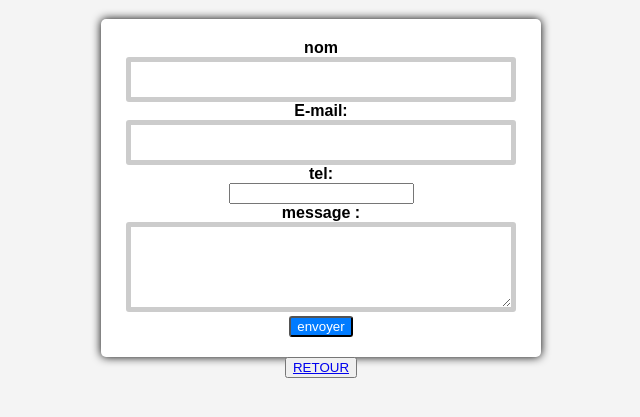
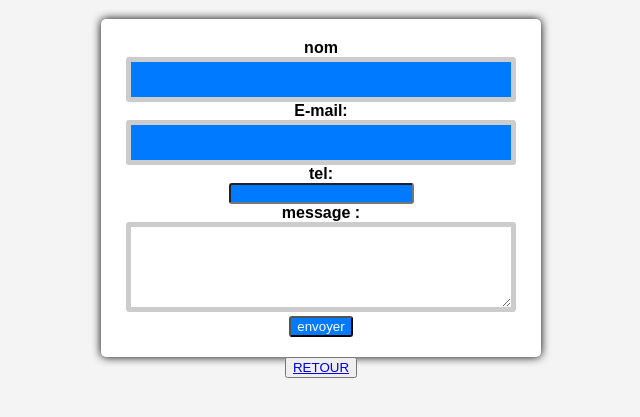
Before and after one commit to thomas-thd/site-principale, a plain HTML site: page tp3/index.html in a window 1280 px wide. Shown: the part 61-478 px from the top of the page, without its empty margins (319-959 px from the left). Drawn offline with Linux system fonts and the light colour scheme.

Commit message:
Update styles 1.css

```diff
--- a/tp3/styles 1.css
+++ b/tp3/styles 1.css
@@ -30,4 +30,11 @@ input[type="submit"]{
      border-radius: 3px;
      cursor: pointer;
     }
-input[type="submit"]:hover{ background-color: red;}
+input:hover{ background-color: red;}
+input{
+     background-color: #007bff; color: #FFF; p
+     adding:10px 20px ;
+     border-radius: 3px;
+     cursor: pointer;
+    }
+input:hover{ background-color: red;}
```
